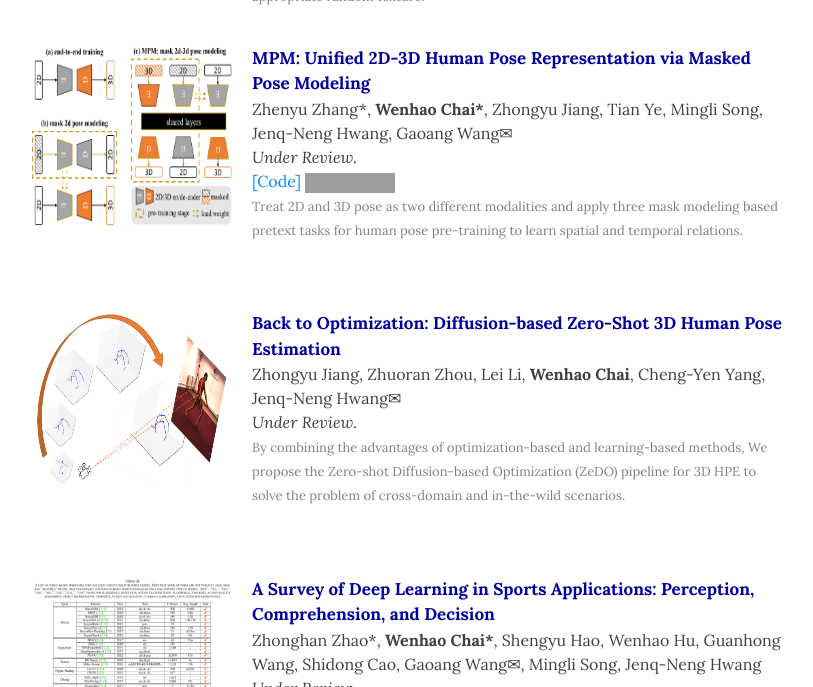
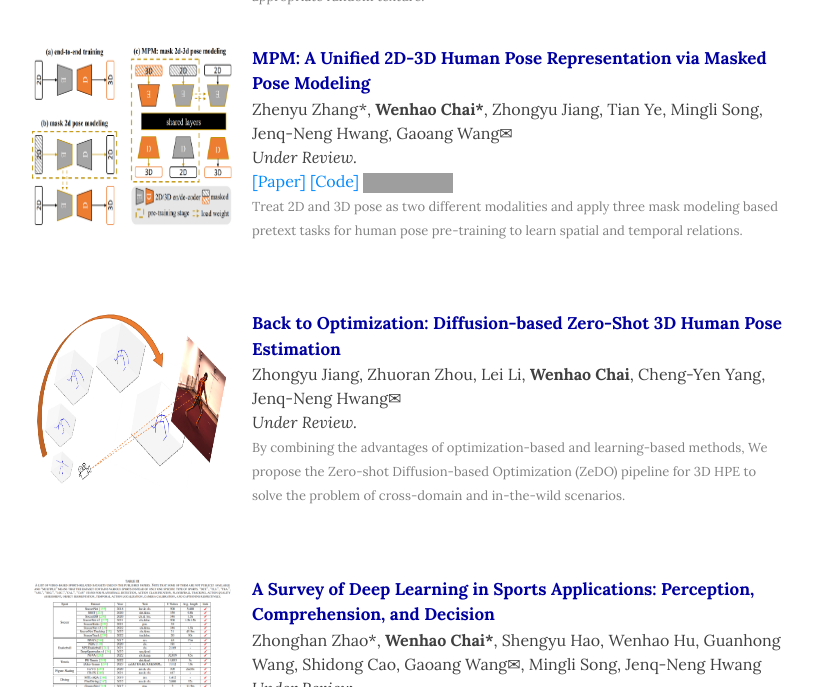
Before and after one commit to hikomal/hikomal.github.io, a Jekyll site: the page built from publications.html, in a window 1280 px wide and 900 px high, scrolled down 450 px, cut to the strip 213-900 px from the top of the window. Shown: the whole strip, without its empty margins (233-1046 px from the left). Built offline with Jekyll 4.4.1, drawn with Linux system fonts in a browser that asks for light colours; nearby versions of some CDN libraries; grey boxes are pictures that could not be loaded.

Commit message:
update MPM arxiv

```diff
--- a/publications.html
+++ b/publications.html
@@ -65,13 +65,14 @@ h3 { font-size : 18px; margin : 8; padding : 0; }
   <img src="../static/pubs/ZCJ23.png" class="publogo" width="200 px" height="180 px">
   <p>
     <strong>
-    MPM: Unified 2D-3D Human Pose Representation via Masked Pose Modeling
+    MPM: A Unified 2D-3D Human Pose Representation via Masked Pose Modeling
     </strong>
     <br>
     Zhenyu Zhang*, <b>Wenhao Chai*</b>, Zhongyu Jiang, Tian Ye, Mingli Song, Jenq-Neng Hwang, Gaoang Wang✉
     <br>
     <em>Under Review.</em>
     <br>
+    <a href="https://arxiv.org/abs/2306.17201">[Paper]</a>
     <a href="https://github.com/vvirgooo2/MPM">[Code]</a>
     <img alt="NPM" src="https://img.shields.io/github/stars/vvirgooo2/MPM?style=social">
     <br>
```
